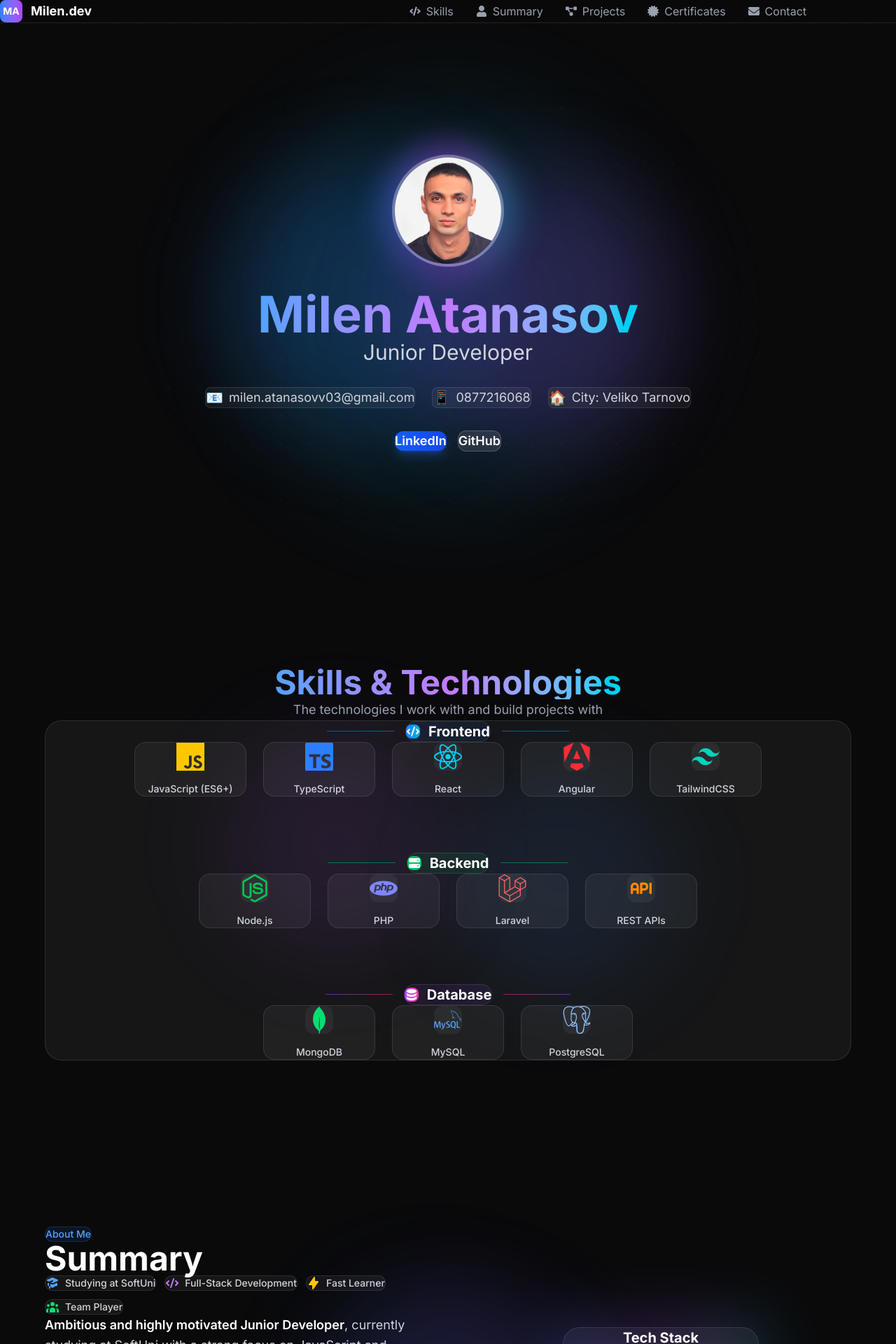
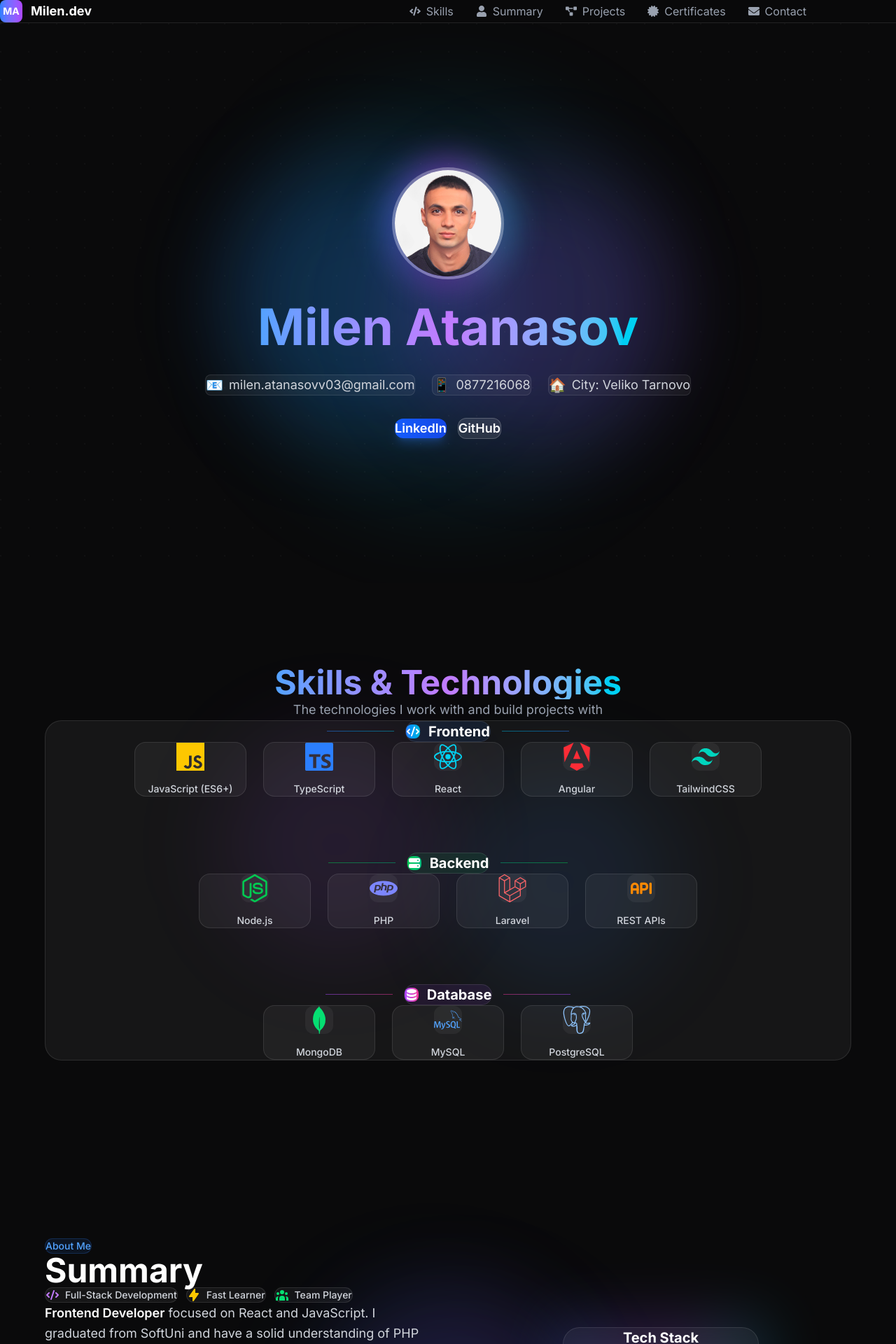
Before and after one commit to Milen03/Milen, a React (Vite) app in the folder Client/: page / in a window 1280 px wide. Shown: the top 1920 px of the page at 70% size. Built offline with nearby package versions, Linux system fonts and the light colour scheme.

Commit message:
change text and delete

```diff
--- a/Client/src/components/Hero.jsx
+++ b/Client/src/components/Hero.jsx
@@ -39,9 +39,7 @@ export default function Hero() {
             <h1 className="text-5xl md:text-7xl font-bold bg-gradient-to-r from-blue-400 via-purple-400 to-cyan-400 bg-clip-text text-transparent mb-4">
               Milen Atanasov
             </h1>
-            <p className="text-2xl md:text-3xl text-gray-300">
-              Junior Developer
-            </p>
+            <p className="text-2xl md:text-3xl text-gray-300"></p>
           </div>
 
           {/* Контакти */}
--- a/Client/src/components/Summary.jsx
+++ b/Client/src/components/Summary.jsx
@@ -2,8 +2,7 @@ import { HiLightningBolt, HiCode, HiAcademicCap, HiUserGroup } from 'react-icons
 import { SiReact, SiNodedotjs, SiLaravel, SiTailwindcss } from 'react-icons/si'
 import { useInView } from 'react-intersection-observer'
 
-const highlights = [
-    { icon: HiAcademicCap, text: 'Studying at SoftUni', color: 'text-blue-400' },
+const highlights = [,
     { icon: HiCode, text: 'Full-Stack Development', color: 'text-purple-400' },
     { icon: HiLightningBolt, text: 'Fast Learner', color: 'text-yellow-400' },
     { icon: HiUserGroup, text: 'Team Player', color: 'text-green-400' },
@@ -70,7 +69,7 @@ export default function Summary() {
                         {/* Параграфи */}
                         <div className="space-y-6 text-gray-300 text-lg leading-relaxed">
                             <p>
-                                <span className="text-white font-semibold">Ambitious and highly motivated Junior Developer</span>, currently studying at SoftUni with a strong focus on JavaScript and modern web technologies. I am eager to start my professional career as a developer and ready to put in maximum effort to learn, contribute, and grow within a real-world development environment.
+                                <span className="text-white font-semibold">Frontend Developer</span> focused on React and JavaScript. I graduated from SoftUni and have a solid understanding of PHP as well. I enjoy solving algorithmic challenges and real-world problems through code, and I'm driven to build projects that create real value for businesses. Always open to new challenges and opportunities to grow.
                             </p>
 
                             <p>
```
